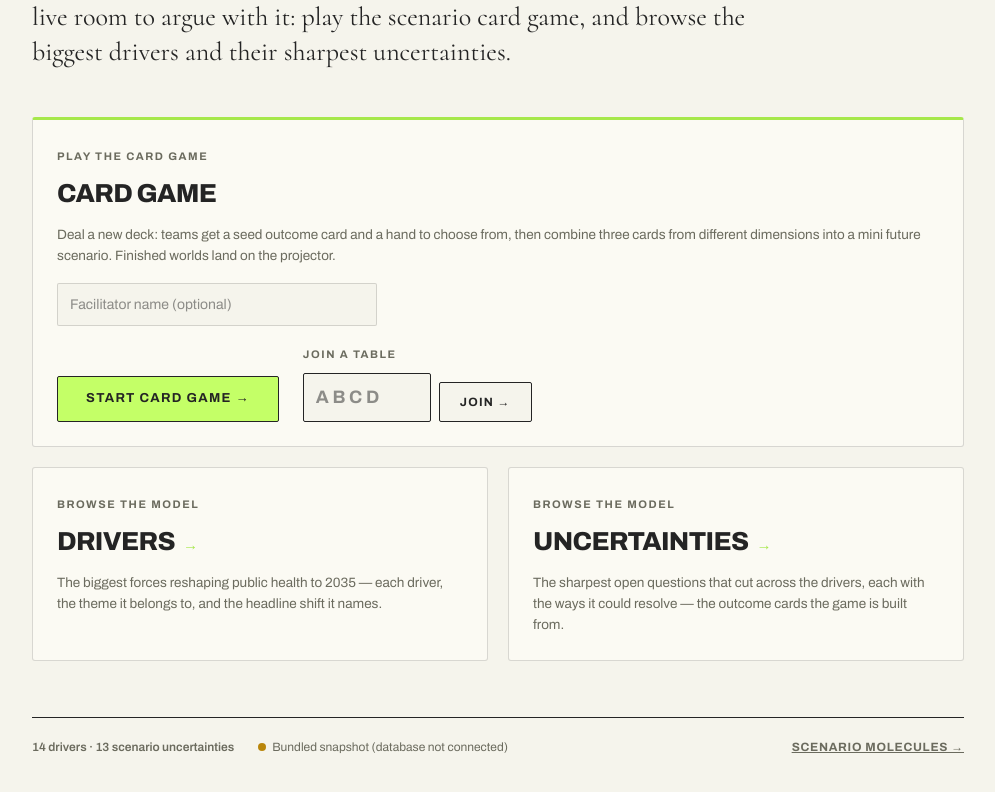
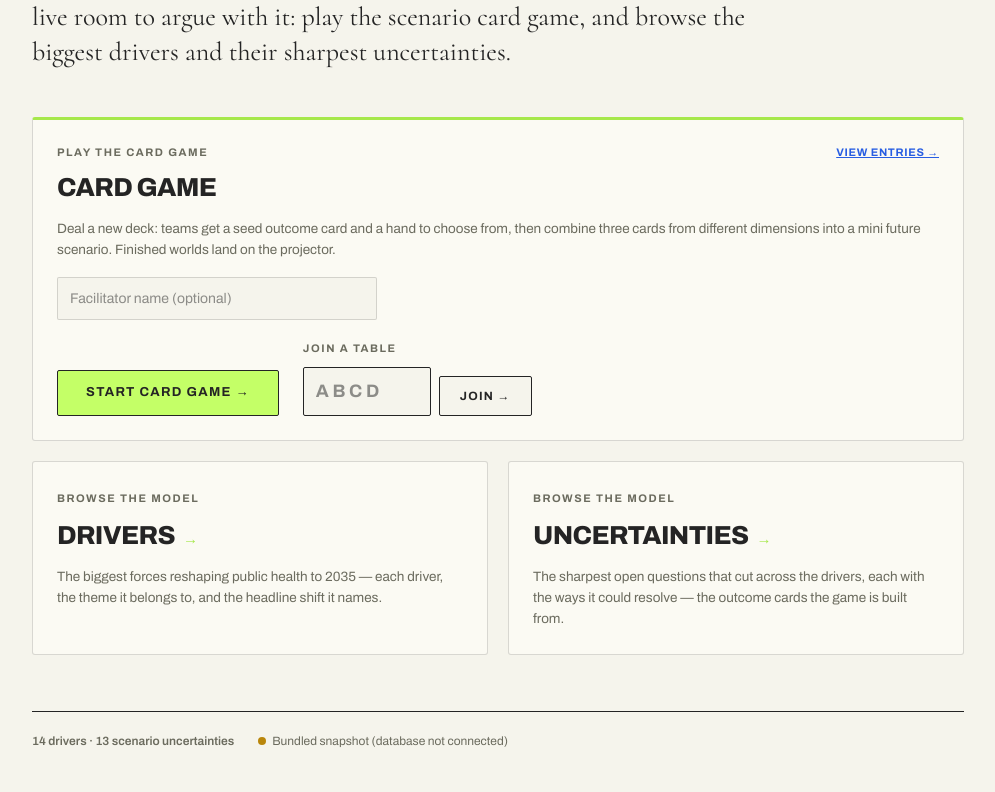
Before and after one commit to Think-Langrand/foresight-games, a Next.js app: page / in a window 1280 px wide. Shown: the part 256-1048 px from the top of the page, without its empty margins (142-1137 px from the left). Built offline with nearby package versions, Linux system fonts and the light colour scheme; no server answers.

Commit message:
feat(home): add "View entries" link to scenario molecules in card game section
Surface the submitted scenarios from the card game section itself, and drop
the now-redundant footer link to the same page.

Co-Authored-By: Claude Opus 4.8 (1M context) <noreply@anthropic.com>

```diff
--- a/app/page.tsx
+++ b/app/page.tsx
@@ -57,12 +57,6 @@ export default async function Home() {
             ? "Live from Supabase"
             : "Bundled snapshot (database not connected)"}
         </span>
-        <Link
-          href="/scenario-molecules"
-          className="ml-auto font-bold uppercase tracking-[0.06em] underline hover:text-ink"
-        >
-          Scenario molecules →
-        </Link>
       </div>
     </main>
   );
--- a/components/CardGameLauncher.tsx
+++ b/components/CardGameLauncher.tsx
@@ -1,6 +1,7 @@
 "use client";
 
 import { useState } from "react";
+import Link from "next/link";
 import { useRouter } from "next/navigation";
 
 // Home-page entry for the card game: start a fresh deal (creates a Cards session
@@ -42,7 +43,15 @@ export function CardGameLauncher() {
       className="rounded-[3px] border border-[var(--hairline)] bg-card p-6"
       style={{ borderTop: "3px solid var(--lime-deep)" }}
     >
-      <span className="eyebrow">Play the card game</span>
+      <div className="flex items-center justify-between gap-3">
+        <span className="eyebrow">Play the card game</span>
+        <Link
+          href="/scenario-molecules"
+          className="text-[11px] font-bold uppercase tracking-[0.06em] text-blue underline hover:text-ink"
+        >
+          View entries →
+        </Link>
+      </div>
       <div className="mt-2 flex items-baseline gap-2">
         <span className="font-sans text-[26px] font-extrabold uppercase tracking-tight">
           Card Game
```
